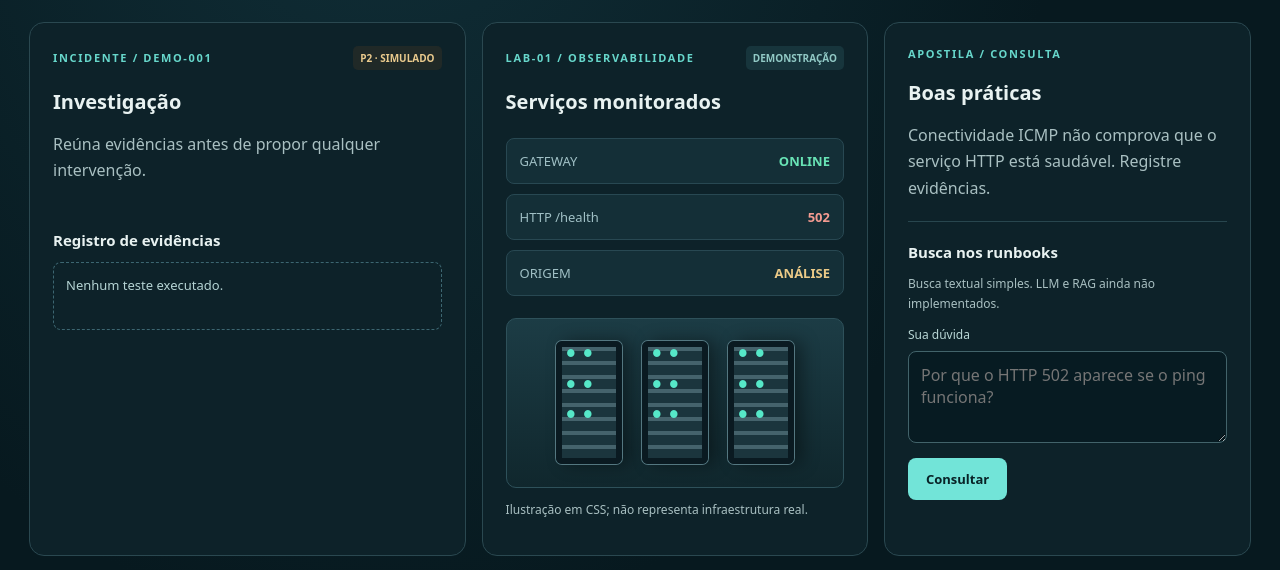
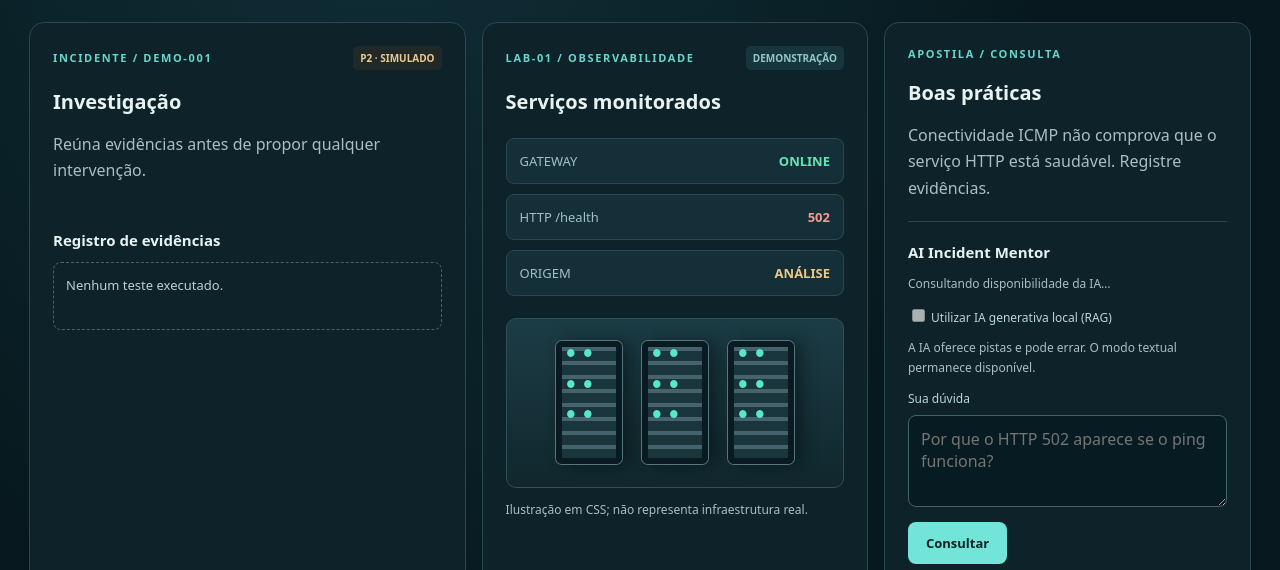
Before and after one commit to LukeRodd/shift101, a plain HTML site: page frontend/index.html in a window 1280 px wide. Shown: the part 230-800 px from the top of the page. Drawn offline with Linux system fonts and the light colour scheme; no server answers.

Commit message:
feat(ai): add optional RAG tutor toggle in UI

```diff
--- a/frontend/index.html
+++ b/frontend/index.html
@@ -14,7 +14,7 @@
 <section class="workspace">
 <section id="incident" class="panel active" aria-label="Chamado"><div class="panel-head"><span class="eyebrow">INCIDENTE / DEMO-001</span><span class="status">P2 · SIMULADO</span></div><h2>Investigação</h2><p class="muted">Reúna evidências antes de propor qualquer intervenção.</p><div id="actions" class="actions"></div><h3>Registro de evidências</h3><div id="evidence" class="evidence" aria-live="polite">Nenhum teste executado.</div></section>
 <section id="environment" class="panel" aria-label="Ambiente"><div class="panel-head"><span class="eyebrow">LAB-01 / OBSERVABILIDADE</span><span class="status ghost">DEMONSTRAÇÃO</span></div><h2>Serviços monitorados</h2><div class="telemetry"><div><span>GATEWAY</span><strong class="green">ONLINE</strong></div><div><span>HTTP /health</span><strong class="red">502</strong></div><div><span>ORIGEM</span><strong class="yellow">ANÁLISE</strong></div></div><div class="datacenter" aria-label="Ilustração abstrata em CSS de racks de servidores"><div class="rack"></div><div class="rack"></div><div class="rack"></div></div><p class="muted tiny">Ilustração em CSS; não representa infraestrutura real.</p></section>
-<aside id="handbook" class="panel handbook" aria-label="Apostila"><div class="panel-head"><span class="eyebrow">APOSTILA / CONSULTA</span></div><h2>Boas práticas</h2><p class="muted">Conectividade ICMP não comprova que o serviço HTTP está saudável. Registre evidências.</p><div id="runbooks"></div><div class="mentor"><h3>Busca nos runbooks</h3><p class="tiny muted">Busca textual simples. LLM e RAG ainda não implementados.</p><form id="mentor-form"><label for="question">Sua dúvida</label><textarea id="question" maxlength="500" minlength="3" required rows="3" placeholder="Por que o HTTP 502 aparece se o ping funciona?"></textarea><button class="primary" type="submit">Consultar</button></form><div id="mentor-response" aria-live="polite"></div></div></aside>
+<aside id="handbook" class="panel handbook" aria-label="Apostila"><div class="panel-head"><span class="eyebrow">APOSTILA / CONSULTA</span></div><h2>Boas práticas</h2><p class="muted">Conectividade ICMP não comprova que o serviço HTTP está saudável. Registre evidências.</p><div id="runbooks"></div><div class="mentor"><h3>AI Incident Mentor</h3><p class="tiny muted" id="ai-status">Consultando disponibilidade da IA…</p><label><input type="checkbox" id="ai-toggle" disabled> Utilizar IA generativa local (RAG)</label><p class="tiny muted">A IA oferece pistas e pode errar. O modo textual permanece disponível.</p><form id="mentor-form"><label for="question">Sua dúvida</label><textarea id="question" maxlength="500" minlength="3" required rows="3" placeholder="Por que o HTTP 502 aparece se o ping funciona?"></textarea><button class="primary" type="submit">Consultar</button></form><div id="mentor-response" aria-live="polite"></div></div></aside>
 </section>
 <section class="quiz" id="quiz"><div class="panel-head"><span class="eyebrow">AVALIAÇÃO / 5 QUESTÕES</span><span class="status ghost">4/5 PARA APROVAR</span></div><h2>Decisão operacional</h2><p class="muted">As correções aparecem somente depois do envio das cinco respostas.</p><form id="quiz-form"><div id="questions"></div><button class="primary" type="submit">Entregar avaliação</button></form><div id="quiz-result" aria-live="polite"></div></section>
 <footer><span>Shift101 · Projeto educacional independente</span><span>Dados sintéticos · Nenhuma integração operacional real</span></footer>
```
